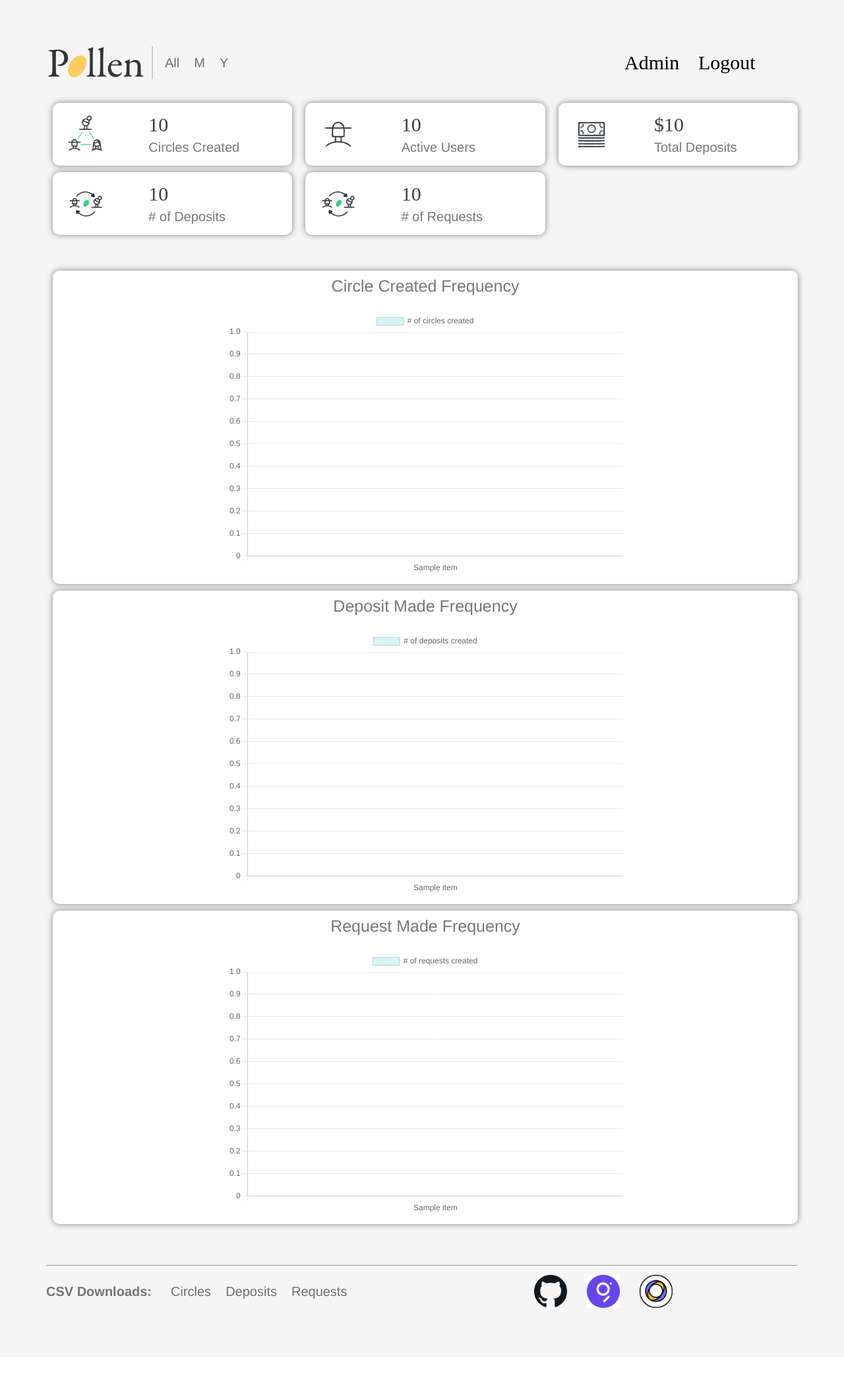
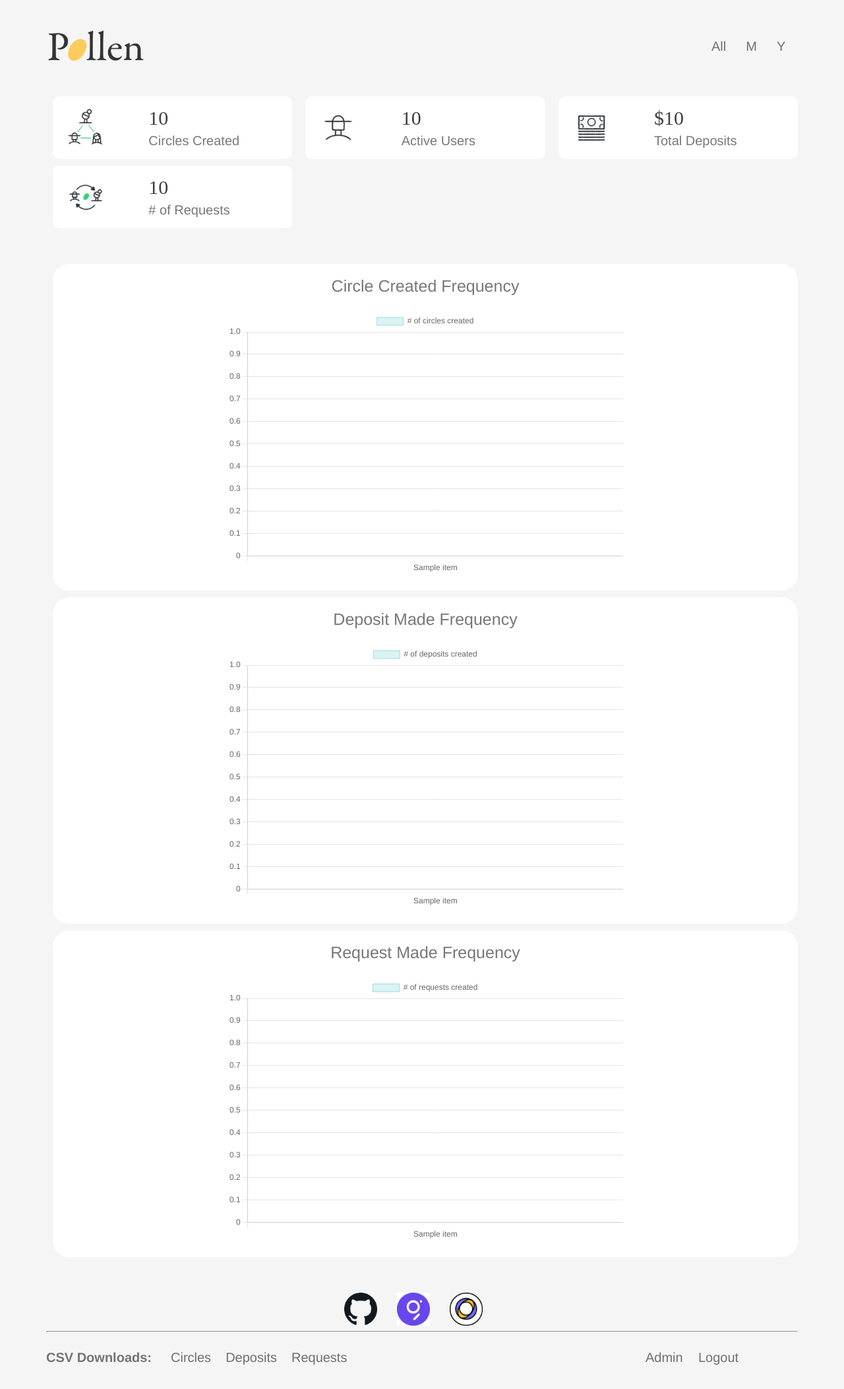
Before and after one commit to MrColinHan/saving-circle-portal, a Django app: template portal/templates/portal/main_page.html in a window 1280 px wide. Shown: the whole page at 66% size. Before the commit the page ends 1982 px from the top, so only its background shows below. Run offline with Django 3.2, Linux system fonts and the light colour scheme; the template is opened without the code that fills it: most values are stand-ins (such as "Sample title", 1, 10 or a date in 2020); some libraries are stand-ins or nearby versions.

Commit message:
update main page layout and styling

```diff
--- a/csv_files_fromPy/deposit_count_byDay.csv
+++ b/csv_files_fromPy/deposit_count_byDay.csv
@@ -25,3 +25,5 @@ timeStamp,count
 2021-08-02,0
 2021-08-03,0
 2021-08-04,1
+2021-08-05,0
+2021-08-06,1
--- a/portal/static/css/main_styles.css
+++ b/portal/static/css/main_styles.css
@@ -2,7 +2,9 @@ body{
     background: #F5F5F5 0% 0% no-repeat padding-box;
     color: black;
     font-family: Muna;
-    margin:60px;
+    margin-left: 60px;
+    margin-right: 60px;
+    margin-top: 20px;
     padding:10px;
 }
 
@@ -26,10 +28,12 @@ h1,h2,h3,h4,h5{
     position: sticky; /* keep it on top+ */
     z-index: 100; /*cover all texts*/
     top: 0; /* Position the navbar at the top of the page */
+    height: 80px;
     width: 100%;/*  Full width */
     display: grid;
     align-items: center;
-    grid-template-columns: 150px 1px auto 7rem 7rem 3rem;
+    grid-template-columns: 180px auto 10rem;
+
 }
 
 /*======================================= Time range buttons =======================*/
@@ -47,12 +51,10 @@ h1,h2,h3,h4,h5{
 
 .timeRangeButton:hover{
     background-color: #FACC5C;
-    text-decoration: underline;
 }
 
 .timeRangeButton:focus{
     background-color: #FACC5C;
-    text-decoration: underline;
 }
 
 /*======================================= Log out buttons =======================*/
@@ -62,7 +64,8 @@ h1,h2,h3,h4,h5{
     border: solid;
     border-radius: 50px;
     border-color: #F5F5F5;
-    font: normal normal normal 30px/40px Muna;
+    font: normal normal normal 20px/30px Helvetica;
+    color: #707070;
     letter-spacing: 0px;
 }
 
@@ -82,7 +85,7 @@ h1,h2,h3,h4,h5{
 .statsItem {
     background: #FFFFFF 0% 0% no-repeat padding-box;
     border-radius: 10px;
-    box-shadow: 0 0 10px gray;
+
     padding: 0;
 
     display: grid;
@@ -137,9 +140,9 @@ h1,h2,h3,h4,h5{
 
 .eachBarChart {
     background: #FFFFFF 0% 0% no-repeat padding-box;
-    border-radius: 10px;
-    box-shadow: 0 0 10px gray;
-    padding: 0;
+    border-radius: 25px;
+
+    padding: 10px;
     display: grid;
     align-items: center;
     margin-left: 10px;
@@ -149,9 +152,19 @@ h1,h2,h3,h4,h5{
 
 .chartTitleFont {
     text-align: center;
+
     font: normal normal normal 25px/25px Helvetica;
     color: #404040;
     opacity: 0.71;
+}
+
+/*======================================= Image Link div =======================*/
+.imgDiv {
+    background-color: #f5f5f5;
+    width: 100%;/*  Full width */
+    display: grid;
+    align-items: center;
+    grid-template-columns: auto 5rem 5rem 5rem auto;
 }
 
 /*======================================= Footer div =======================*/
@@ -161,7 +174,7 @@ h1,h2,h3,h4,h5{
     width: 100%;/*  Full width */
     display: grid;
     align-items: center;
-    grid-template-columns: 180px auto 5rem 5rem 5rem 10rem;
+    grid-template-columns: 180px auto 5rem 5rem 5rem;
 }
 
 
--- a/portal/templates/portal/main_page.html
+++ b/portal/templates/portal/main_page.html
@@ -14,24 +14,15 @@
         <header class="TopHeader">
             <img style="width: 151px;height: 50px;display: block;" src="static/css/icon.png">
 
-            <span class="vertical-line"></span>
+            <div></div>
 
             <div style="margin-left: 20px">
-
-                <button class="timeRangeButton" onclick="change_ALLdays()">All</button>
-                <button class="timeRangeButton" onclick="change_30days()">M</button>
+                <button class="timeRangeButton" onclick="change_ALLdays()">All</button>&nbsp;&nbsp;
+                <button class="timeRangeButton" onclick="change_30days()">M</button>&nbsp;&nbsp;
                 <button class="timeRangeButton" onclick="change_365days()">Y</button>
             </div>
 
-            <form action="{% url 'django_admin' %}" method="post">
-                {% csrf_token %}
-                <button class="logoutButton" type="submit">Admin</button>
-            </form>
 
-            <form action="{% url 'logout' %}" method="post">
-                {% csrf_token %}
-                <button class="logoutButton" type="submit">Logout</button>
-            </form>
         </header>
 
         <br><br>
@@ -79,18 +70,6 @@
                     <img style="margin-left: 20px; width: 60px;height: 60px;display: block;" src="static/css/loan_request.png">
                 </div>
                 <div class="stat_num">
-                    <p class="statsNumFont">{{ amount_of_deposits }}</p>
-                </div>
-                <div class="stat_descrip">
-                    <p class="statsDescriptionFont" ># of Deposits</p>
-                </div>
-            </div>
-
-            <div class="statsItem">
-                <div class="stat_img">
-                    <img style="margin-left: 20px; width: 60px;height: 60px;display: block;" src="static/css/loan_request.png">
-                </div>
-                <div class="stat_num">
                     <p class="statsNumFont">{{ amount_of_requests }}</p>
                 </div>
                 <div class="stat_descrip">
@@ -126,16 +105,10 @@
         </div>
 
         <br><br><br>
-        <hr>
 
-        <div class="footer">
-            <p style="font: normal normal bold 20px/20px Helvetica;letter-spacing: 0px;color: #404040;opacity: 0.71;">CSV Downloads:</p>
+        <div class="imgDiv">
+            <div>&nbsp;</div>
 
-            <div>
-                <button class="timeRangeButton" onclick="window.location.href='/download_circle'">Circles</button>
-                <button class="timeRangeButton" onclick="window.location.href='/download_deposit'">Deposits</button>
-                <button class="timeRangeButton" onclick="window.location.href='/download_request'">Requests</button>
-            </div>
 
             <div>
                 <a href="https://github.com/MrColinHan/saving-circle-portal" target="_blank" title="Web Portal">
@@ -156,6 +129,31 @@
                     <img style="width: 50px;height: 50px;display: block;" src="static/css/openCelo.png">
                 </a>
             </div>
+
+        </div>
+
+        <hr>
+
+        <div class="footer">
+            <p style="font: normal normal bold 20px/20px Helvetica;letter-spacing: 0px;color: #404040;opacity: 0.71;">CSV Downloads:</p>
+
+            <div>
+                <button class="timeRangeButton" onclick="window.location.href='/download_circle'">Circles</button>
+                <button class="timeRangeButton" onclick="window.location.href='/download_deposit'">Deposits</button>
+                <button class="timeRangeButton" onclick="window.location.href='/download_request'">Requests</button>
+            </div>
+
+            <form action="{% url 'django_admin' %}" method="post">
+                {% csrf_token %}
+                <button class="logoutButton" type="submit">Admin</button>
+            </form>
+
+            <form action="{% url 'logout' %}" method="post">
+                {% csrf_token %}
+                <button class="logoutButton" type="submit">Logout</button>
+            </form>
+
+
 
 
         </div>
```
Also changed, not shown: csv_files_fromPy/deposits_made.csv (+9 -8 lines).
